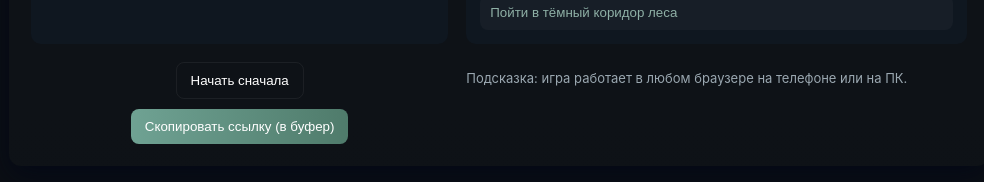
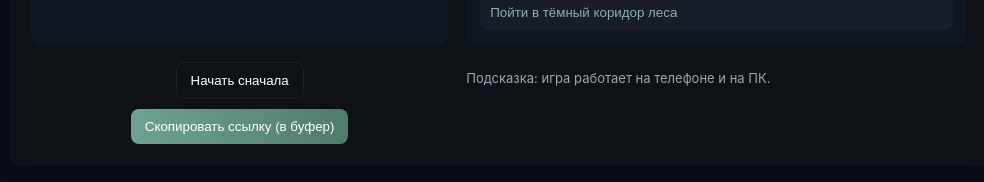
Before and after one commit to TaizerTraiden/fantasy-quest, a plain HTML site: page index.html in a window 1280 px wide. Shown: the part 492-674 px from the top of the page, without its empty margins (141-1125 px from the left). Drawn offline with Linux system fonts and the light colour scheme.

Commit message:
Update index.html

```diff
--- a/index.html
+++ b/index.html
@@ -33,7 +33,7 @@
         <button id="shareBtn" class="btn">Скопировать ссылку (в буфер)</button>
       </div>
 
-      <div id="footerNote">Подсказка: игра работает в любом браузере на телефоне или на ПК.</div>
+      <div id="footerNote">Подсказка: игра работает на телефоне и на ПК.</div>
     </section>
 
   </main>
```
